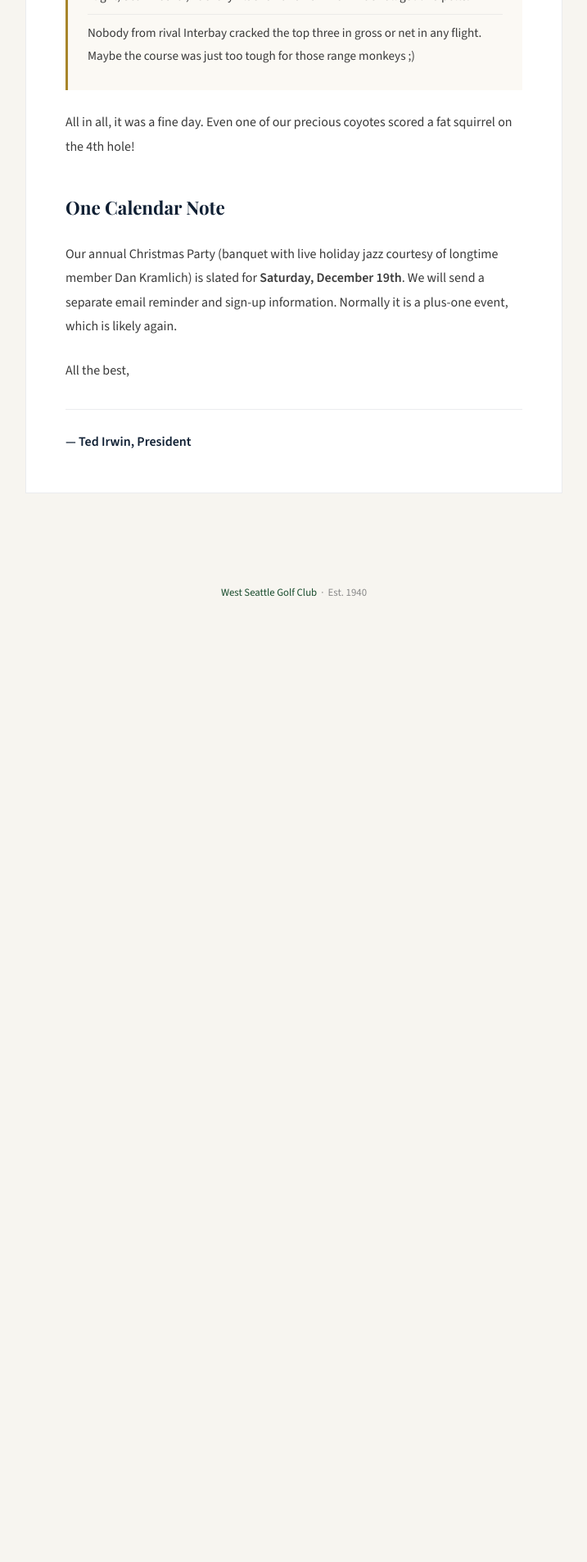
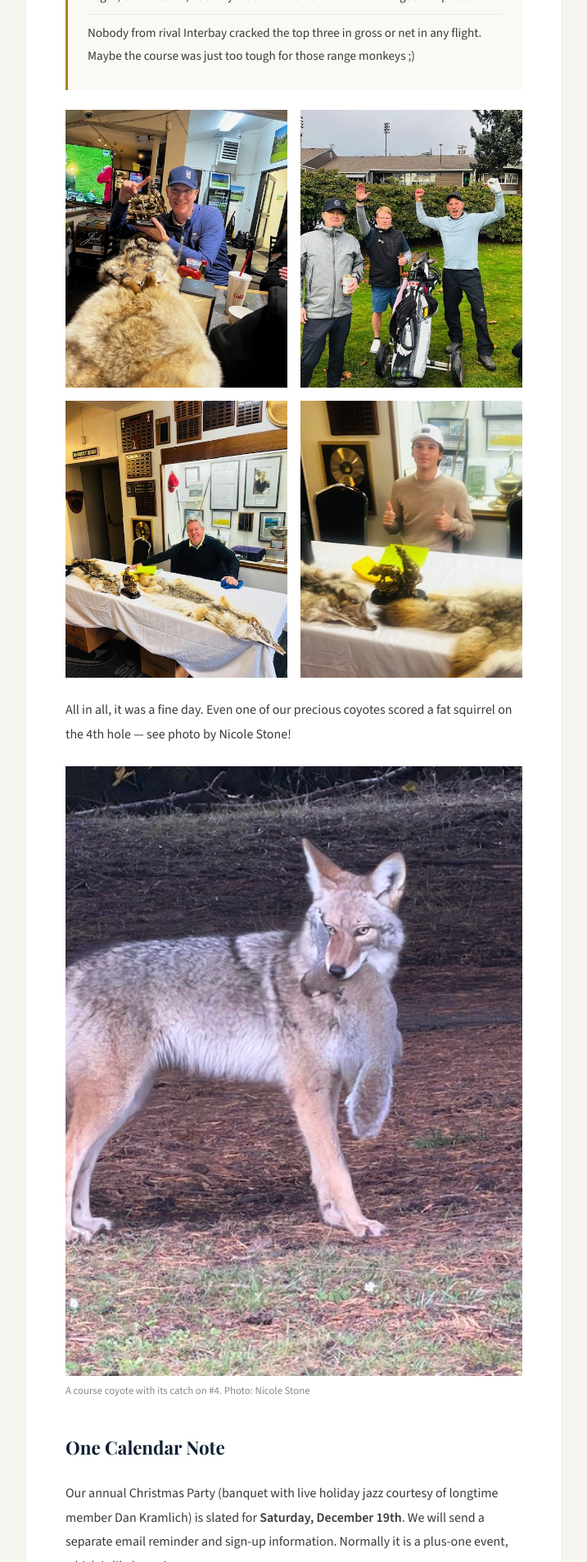
Before and after one commit to daxb/WSGC, a plain HTML site: page newsletters and minutes/Nov'26 President's Message.html in a window 1280 px wide. Shown: the part 2900-4806 px from the top of the page at 82% size, without its empty margins (281-998 px from the left). Before the commit the page ends 3679 px from the top, so only its background shows below. Drawn offline with nearby package versions, Linux system fonts and the light colour scheme; a web font is replaced by a local one.

Commit message:
Add Ted's Coyote Howl photos to the November newsletter and gallery
Five photos from the Nov 14 Coyote Howl: a 2x2 grid plus the Nicole Stone
coyote shot (credited) in the newsletter, and all five at the front of the
History & People gallery. Rotation baked in and EXIF/GPS stripped.

Co-Authored-By: Claude Opus 5.5 <noreply@anthropic.com>
Claude-Session: https://claude.ai/code/session_01Avoo6Ma8dWPrxSiQkPvpvN

```diff
--- a/newsletters and minutes/Nov'26 President's Message.html
+++ b/newsletters and minutes/Nov'26 President's Message.html
@@ -188,6 +188,27 @@
     .stats li:not(:last-child) {
       border-bottom: 1px solid rgba(10,22,40,0.06);
     }
+    .photo {
+      margin: 0 0 1.5rem;
+    }
+    .photo img { width: 100%; display: block; }
+    .photo figcaption, .photo-grid figcaption {
+      font-size: 0.8rem;
+      color: var(--text-muted);
+      margin-top: 0.5rem;
+      line-height: 1.5;
+    }
+    .photo-grid {
+      display: grid;
+      grid-template-columns: repeat(2, 1fr);
+      gap: 1rem;
+      margin: 0 0 1.5rem;
+    }
+    .photo-grid figure { margin: 0; }
+    .photo-grid img { width: 100%; aspect-ratio: 4 / 5; object-fit: cover; display: block; }
+    @media (max-width: 768px) {
+      .letter { padding: 2rem 1.5rem; }
+    }
   </style>
 </head>
 <body>
@@ -243,7 +264,19 @@
       <li>Nobody from rival Interbay cracked the top three in gross or net in any flight. Maybe the course was just too tough for those range monkeys ;)</li>
     </ul>
 
-    <p>All in all, it was a fine day. Even one of our precious coyotes scored a fat squirrel on the 4th hole!</p>
+    <div class="photo-grid">
+      <figure><img src="../media/Coyote-Howl-trophy.jpeg" alt="A golfer holds up the Coyote Howl trophy behind a coyote pelt in the Fox Den" loading="lazy"></figure>
+      <figure><img src="../media/Coyote-Howl-survivors.jpeg" alt="Three golfers celebrate with arms raised after their round" loading="lazy"></figure>
+      <figure><img src="../media/Coyote-Howl-prize-table.jpeg" alt="The Coyote Howl prize table with trophy and coyote pelts" loading="lazy"></figure>
+      <figure><img src="../media/Coyote-Howl-thumbs-up.jpeg" alt="A young golfer gives two thumbs up behind the Coyote Howl trophy" loading="lazy"></figure>
+    </div>
+
+    <p>All in all, it was a fine day. Even one of our precious coyotes scored a fat squirrel on the 4th hole — see photo by Nicole Stone!</p>
+
+    <figure class="photo">
+      <img src="../media/Coyote-Howl-coyote-squirrel.jpeg" alt="A coyote on the course carrying a squirrel in its mouth" loading="lazy">
+      <figcaption>A course coyote with its catch on #4. Photo: Nicole Stone</figcaption>
+    </figure>
 
     <h2>One Calendar Note</h2>
 
```
Also changed, not shown: index.html (+20 -0 lines), media/Coyote-Howl-coyote-squirrel.jpeg (added), media/Coyote-Howl-prize-table.jpeg (added), media/Coyote-Howl-survivors.jpeg (added), media/Coyote-Howl-thumbs-up.jpeg (added), media/Coyote-Howl-trophy.jpeg (added).
